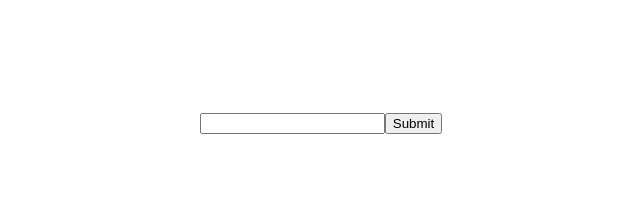
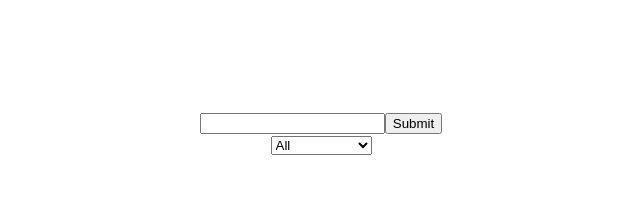
Before and after one commit to Methujan/ToDoAppWithReact, a React (Create React App) app: page / in a window 1280 px wide. Shown: the top 224 px of the page, without its empty margins (319-959 px from the left). Built offline with nearby package versions, Linux system fonts and the light colour scheme.

Commit message:
add dropdown with select options

```diff
--- a/src/components/Form.js
+++ b/src/components/Form.js
@@ -7,7 +7,13 @@ function Form() {
       <button className="todo-button" type="submit">
         Submit
       </button>
-      <div></div>
+      <div>
+        <select>
+          <option>All</option>
+          <option>Completed</option>
+          <option>Uncompleted</option>
+        </select>
+      </div>
     </form>
   );
 }
```
